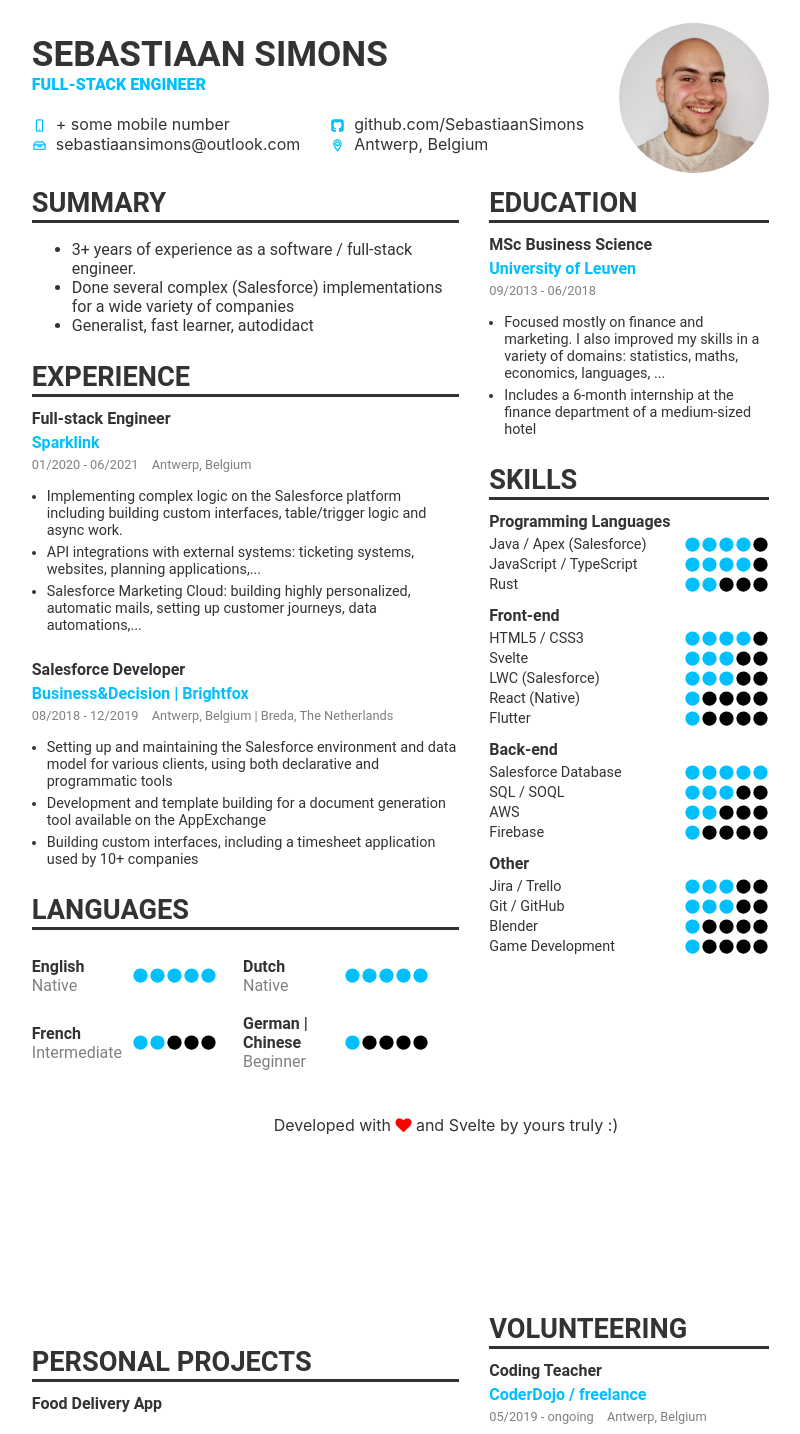
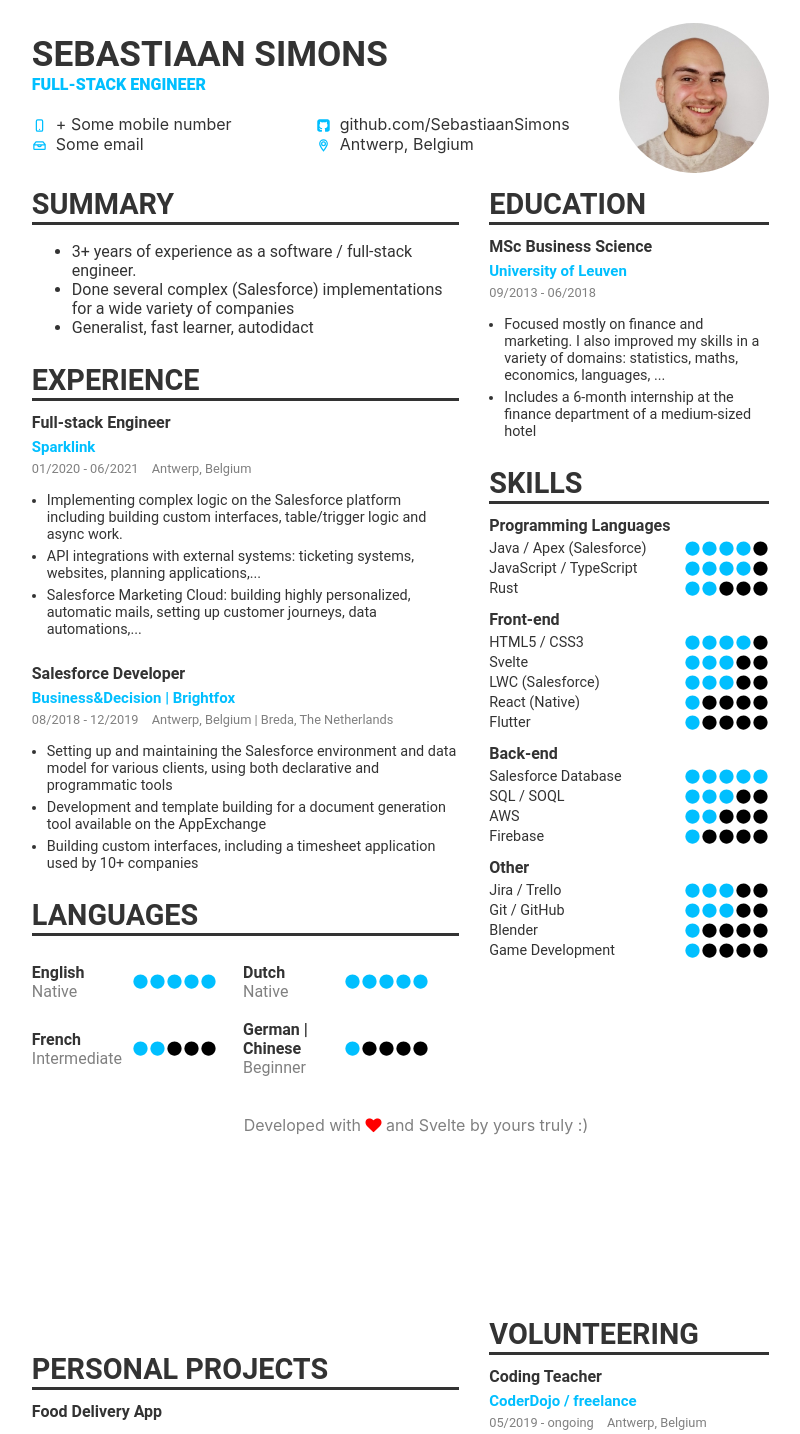
Before and after one commit to sebbasim/cv-gen, a Svelte app: page / in a window 1280 px wide. Shown: the top 1434 px of the page, without its empty margins (14-814 px from the left). Built offline with nearby package versions, Linux system fonts and the light colour scheme.

Commit message:
header works with json data

```diff
--- a/src/App.svelte
+++ b/src/App.svelte
@@ -9,7 +9,7 @@
 	import Skills from "./components/Skills.svelte";
 </script>
 
-<Header name="Sebastiaan Simons" job_title="Full-stack engineer" />
+<Header />
 <main>
 	<div class="left-column">
 		<Summary />
@@ -51,8 +51,9 @@
 	}
 	.footer {
 		position: absolute;
-		left: 250px;
+		left: 220px;
 		top: 1100px;
+		color: grey;
 	}
 	@page {
 		size: A4;
--- a/src/components/Header.svelte
+++ b/src/components/Header.svelte
@@ -1,13 +1,12 @@
 <script lang="ts">
-    // import * as data from "../data.json";
-    export let name: string;
-    export let job_title: string;
+    import * as data from "../data.json";
+    let header = data["header"];
 </script>
 
 <div id="flex-container">
     <div>
-        <h1>{name}</h1>
-        <h2>{job_title}</h2>
+        <h1>{header.name}</h1>
+        <h2>{header.job_title}</h2>
         <br />
         <div id="grid-container">
             <span
@@ -15,28 +14,28 @@
                     class="icon"
                     alt="smartphone"
                     src="assets/icons/phone.svg"
-                />&nbsp; + some mobile number</span
+                />&nbsp; + {header.mobile}</span
             >
             <span
                 ><img
                     class="icon"
                     alt="GitHub"
                     src="assets/icons/github.svg"
-                />&nbsp; github.com/SebastiaanSimons</span
+                />&nbsp; {header.github}</span
             >
             <span
                 ><img
                     class="icon"
                     alt="inbox"
                     src="assets/icons/inbox.svg"
-                />&nbsp; sebastiaansimons@outlook.com</span
+                />&nbsp; {header.email}</span
             >
             <span
                 ><img
                     class="icon"
                     alt="location"
                     src="assets/icons/map-marker.svg"
-                />&nbsp; Antwerp, Belgium</span
+                />&nbsp; {header.location}</span
             >
         </div>
     </div>
--- a/src/data.json
+++ b/src/data.json
@@ -1,4 +1,12 @@
 {
+    "header": {
+        "name": "Sebastiaan Simons",
+        "job_title": "Full-stack engineer",
+        "mobile": "Some mobile number",
+        "email": "Some email",
+        "github": "github.com/SebastiaanSimons",
+        "location": "Antwerp, Belgium"
+    },
     "summary": {
         "bullet_points": [
             {
--- a/src/style-components/Title.svelte
+++ b/src/style-components/Title.svelte
@@ -10,7 +10,7 @@
 <style>
     h2 {
         text-transform: uppercase;
-        font-size: 1.7em;
+        font-size: 1.8em;
         font-weight: 600;
         font-family: "Roboto", sans-serif;
         margin: 10px 10px 0px 0px;
--- a/src/sub-components/Entry.svelte
+++ b/src/sub-components/Entry.svelte
@@ -26,5 +26,6 @@
     .institution {
         color: #00bfff;
         font-weight: bold;
+        font-size: 15px;
     }
 </style>
```
